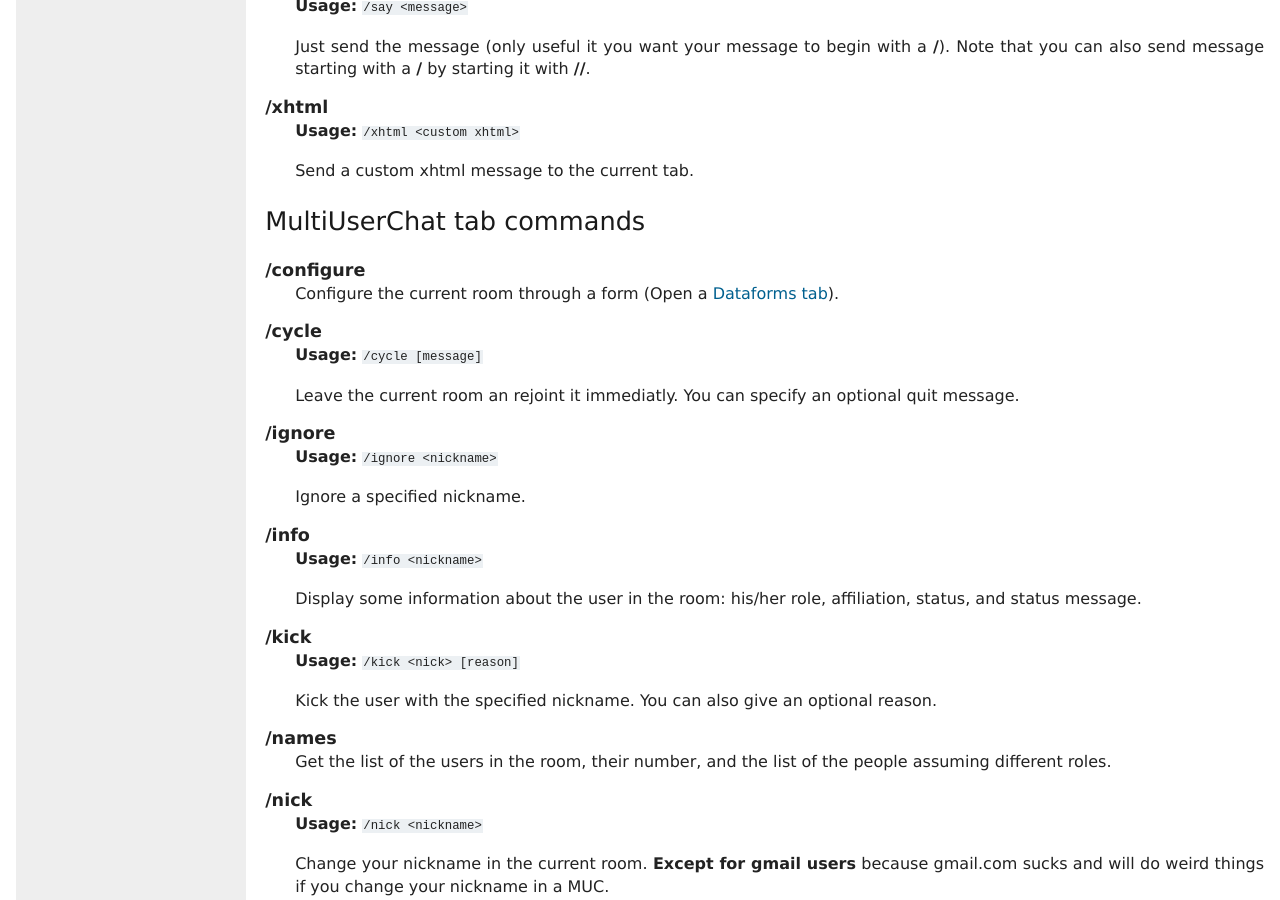
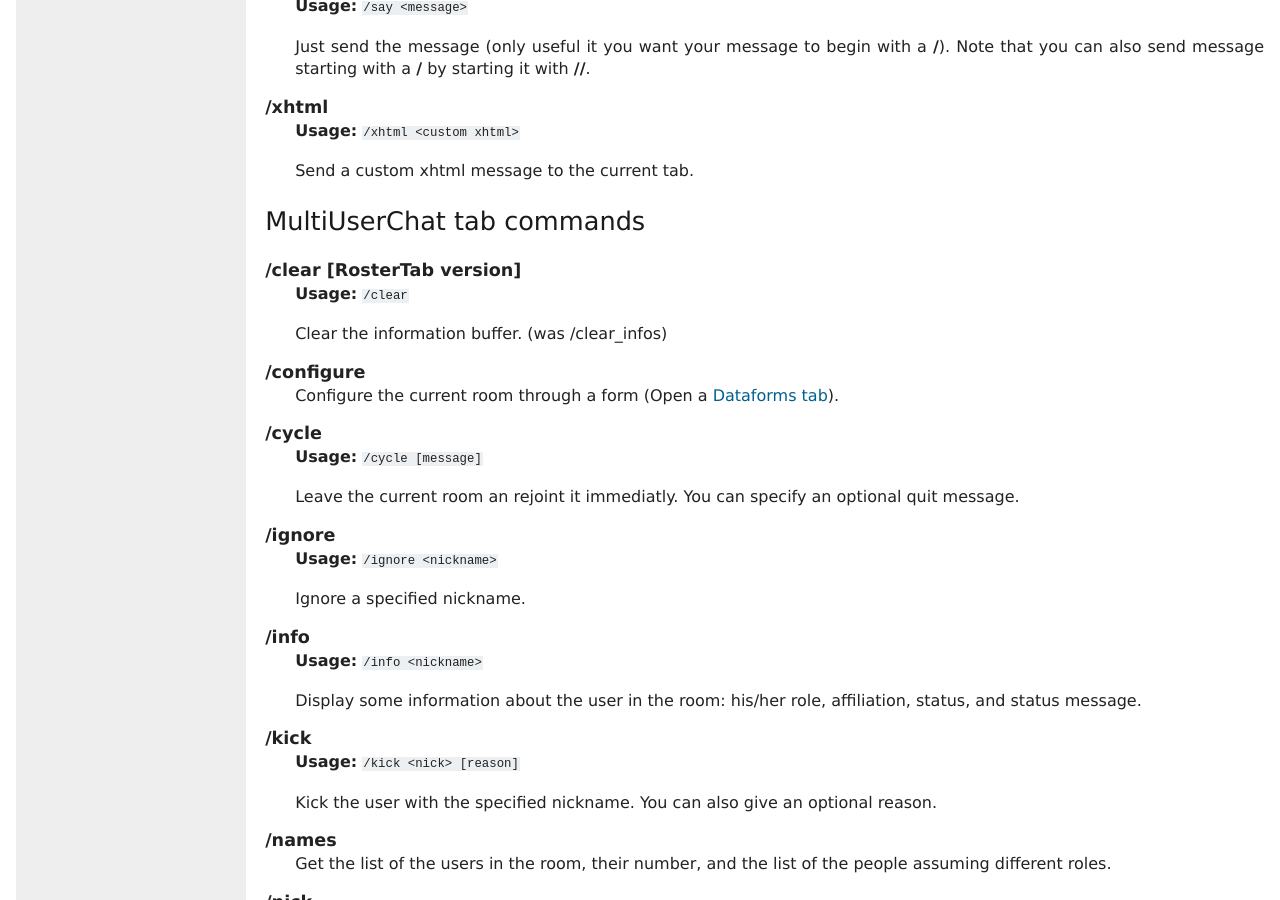
Before and after one commit to poezio/poezio, a Sphinx documentation site: the page built from doc/source/commands.rst, in a window 1280 px wide and 900 px high, scrolled down 4942 px. Built offline with Sphinx 7.4.7, drawn with Linux system fonts in a browser that asks for light colours; pages that are not in the unit, such as notebooks, are missing from menus.

Commit message:
Move /clear_infos to /clear for consistency

```diff
--- a/doc/source/commands.rst
+++ b/doc/source/commands.rst
@@ -286,6 +286,11 @@ MultiUserChat tab commands
 .. glossary::
     :sorted:
 
+    /clear [RosterTab version]
+        **Usage:** ``/clear``
+
+        Clear the information buffer. (was /clear_infos)
+
     /ignore
         **Usage:** ``/ignore <nickname>``
 
```
Also changed, not shown: 1 other file.
